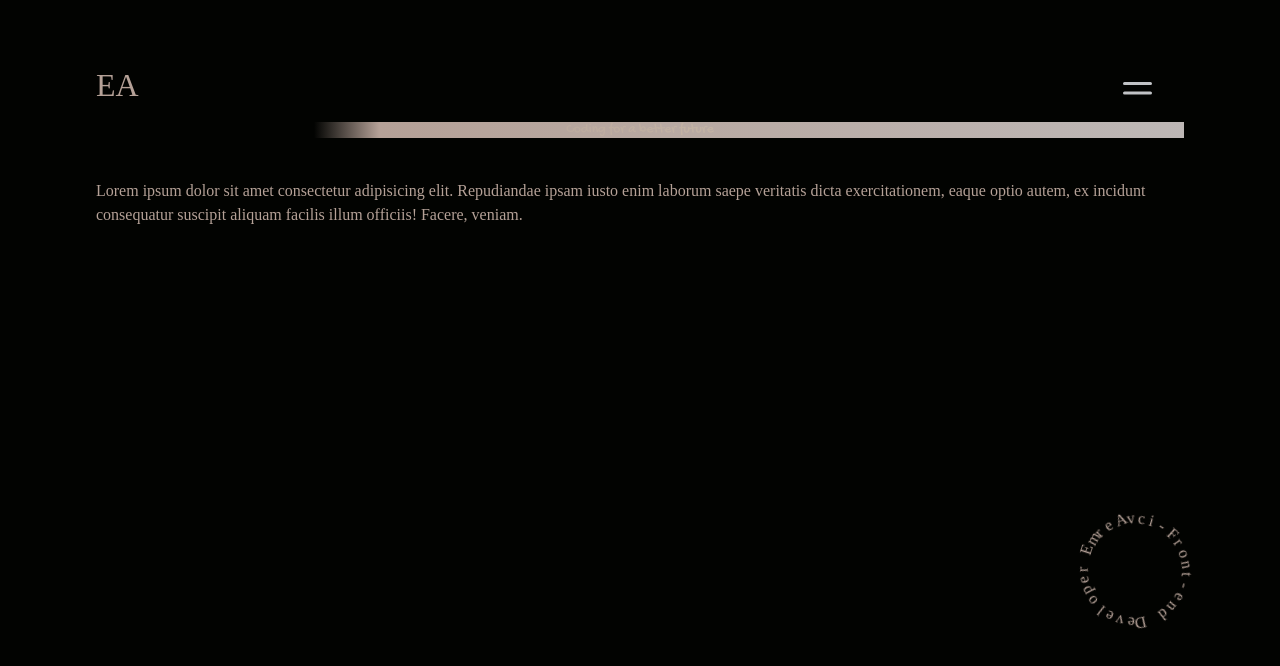
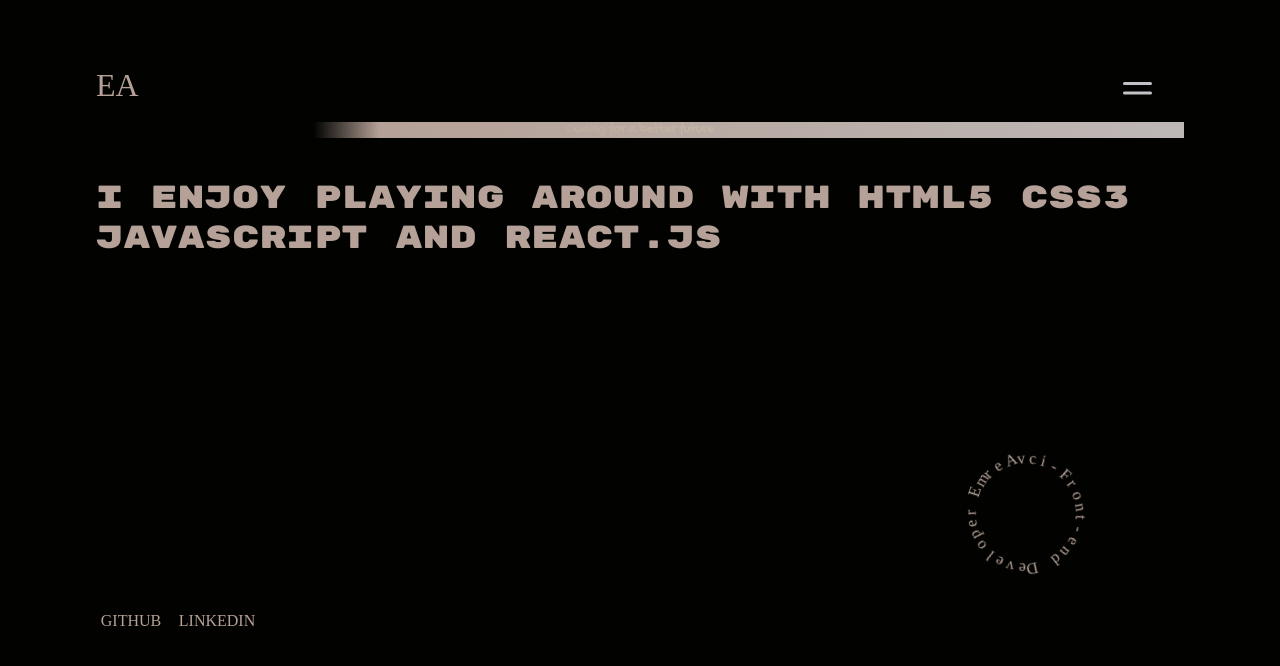
Before and after one commit to emreavcia/portfolio, a React (Create React App) app: page / in a window 1280 px wide. Shown: the top 666 px of the page. Built offline with nearby package versions, Linux system fonts and the light colour scheme; a web font is replaced by a local one.

Commit message:
footer is completed

```diff
--- a/public/index.html
+++ b/public/index.html
@@ -10,29 +10,13 @@
       content="Web site created using create-react-app"
     />
     <link rel="apple-touch-icon" href="%PUBLIC_URL%/logo192.png" />
-    <!--
-      manifest.json provides metadata used when your web app is installed on a
-      user's mobile device or desktop. See https://developers.google.com/web/fundamentals/web-app-manifest/
-    -->
     <link rel="manifest" href="%PUBLIC_URL%/manifest.json" />
-    <!--Bootstrap Css-->
-    <link
-      href="https://cdn.jsdelivr.net/npm/bootstrap@5.0.2/dist/css/bootstrap.min.css"
-      rel="stylesheet"
-      integrity="sha384-EVSTQN3/azprG1Anm3QDgpJLIm9Nao0Yz1ztcQTwFspd3yD65VohhpuuCOmLASjC"
-      crossorigin="anonymous"
-    />
     <title>React App</title>
   </head>
   <body>
-    <noscript>You need to enable JavaScript to run this app.</noscript>
+    <noscript>You'll see my portfolio here</noscript>
     <div id="root"></div>
-    <!--Bootstrap Bundle-->
-    <script
-      src="https://cdn.jsdelivr.net/npm/bootstrap@5.0.2/dist/js/bootstrap.bundle.min.js"
-      integrity="sha384-MrcW6ZMFYlzcLA8Nl+NtUVF0sA7MsXsP1UyJoMp4YLEuNSfAP+JcXn/tWtIaxVXM"
-      crossorigin="anonymous"
-    ></script>
+
     <!--Fontawesome kit-->
     <script
       src="https://kit.fontawesome.com/ac064ab494.js"
--- a/src/App.js
+++ b/src/App.js
@@ -2,6 +2,7 @@ import { useState, useEffect } from "react";
 import HomePage from "./components/joy/HomePage";
 import Navigation from "./components/navigation/Navigation"
 import { HashLoader } from "react-spinners";
+import Footer from "./components/footer/Footer";
 function App() {
 
   const [spinner, setSpinner] = useState(true)
@@ -27,6 +28,7 @@ function App() {
             <>
               <Navigation />
               <HomePage />
+              <Footer />
             </>
           )
 
--- /dev/null
+++ b/src/components/footer/Footer.js
@@ -0,0 +1,15 @@
+import React from 'react'
+import "./footer.css"
+
+const Footer = () => {
+    return (
+        <footer>
+            <ul>
+                <li><a href="https://github.com/emreavcia" target="_blank" rel="noopener noreferrer">GitHub</a> </li>
+                <li><a href="https://www.linkedin.com/in/emre-avci-765888220/" target="_blank" rel="noopener noreferrer">Linkedin</a></li>
+            </ul>
+        </footer>
+    )
+}
+
+export default Footer
--- /dev/null
+++ b/src/components/footer/footer.css
@@ -0,0 +1,27 @@
+footer {
+  margin: 0 6em 3em;
+}
+ul {
+  display: flex;
+  list-style: none;
+}
+
+footer a {
+  color: var(--khaki);
+  text-decoration: none;
+}
+
+footer a:hover {
+  text-decoration: underline var(--yellow);
+  animation: textUnderline 0.5s;
+}
+
+@keyframes textUnderline {
+  0% {
+    text-decoration: none;
+  }
+
+  100% {
+    text-decoration: underline;
+  }
+}
--- a/src/components/joy/MainText.js
+++ b/src/components/joy/MainText.js
@@ -3,7 +3,7 @@ import "./mainText.css"
 
 const MainText = () => {
     return (
-        <p>Lorem ipsum dolor sit amet consectetur adipisicing elit. Repudiandae ipsam iusto enim laborum saepe veritatis dicta exercitationem, eaque optio autem, ex incidunt consequatur suscipit aliquam facilis illum officiis! Facere, veniam.</p>
+        <p className='main_text'>I enjoy playing around with <span>HTML5</span> <span>CSS3</span> <span>JavaScript</span> and <span>REACT.js</span></p>
     )
 }
 
--- a/src/components/joy/mainText.css
+++ b/src/components/joy/mainText.css
@@ -1,4 +1,10 @@
-p {
-  font-family: poppins;
+.main_text {
   color: var(--khaki);
+  font-family: var(--RubikMonoOne);
+  font-size: 2em;
+  position: relative;
 }
+
+.main_text span:hover {
+  color: var(--yellow);
+}
--- a/src/components/joy/rotatingText.css
+++ b/src/components/joy/rotatingText.css
@@ -1,7 +1,8 @@
 .circle {
-  width: 100%;
-  height: 50vh;
+  width: 90%;
+  height: 40vh;
   position: relative;
+  margin-bottom: 2em;
 }
 
 .rotating_text_container {
@@ -33,7 +34,8 @@
   }
 }
 
-span {
+.rotating_text span {
+  color: var(--khaki);
   position: absolute;
   left: 50%;
   font-size: 1em;
--- a/src/index.css
+++ b/src/index.css
@@ -1,6 +1,6 @@
 @import url("https://fonts.googleapis.com/css2?family=Rubik+Glitch&display=swap");
 @import url("https://fonts.googleapis.com/css2?family=Gochi+Hand&display=swap");
-
+@import url("https://fonts.googleapis.com/css2?family=Rubik+Mono+One&display=swap");
 /* Custom css resets */
 * {
   margin: 0;
@@ -19,18 +19,19 @@
   /* Fonts */
   --RubicGlitch: "Rubik Glitch", cursive;
   --GochiHand: "Gochi Hand", cursive;
+  --RubikMonoOne: "Rubik Mono One", sans-serif;
 }
 
 body {
   background-color: var(--black);
   position: relative;
-  width: 100vw;
-  height: 100vh;
+  width: 100%;
+  height: 100%;
 }
 
 .spinner {
   position: absolute;
-  top: 50%;
+  top: 50vh;
   left: 50%;
   transform: translate(-50%);
 }
```
Also changed, not shown: src/about/About.js (added, +9 -0 lines).
